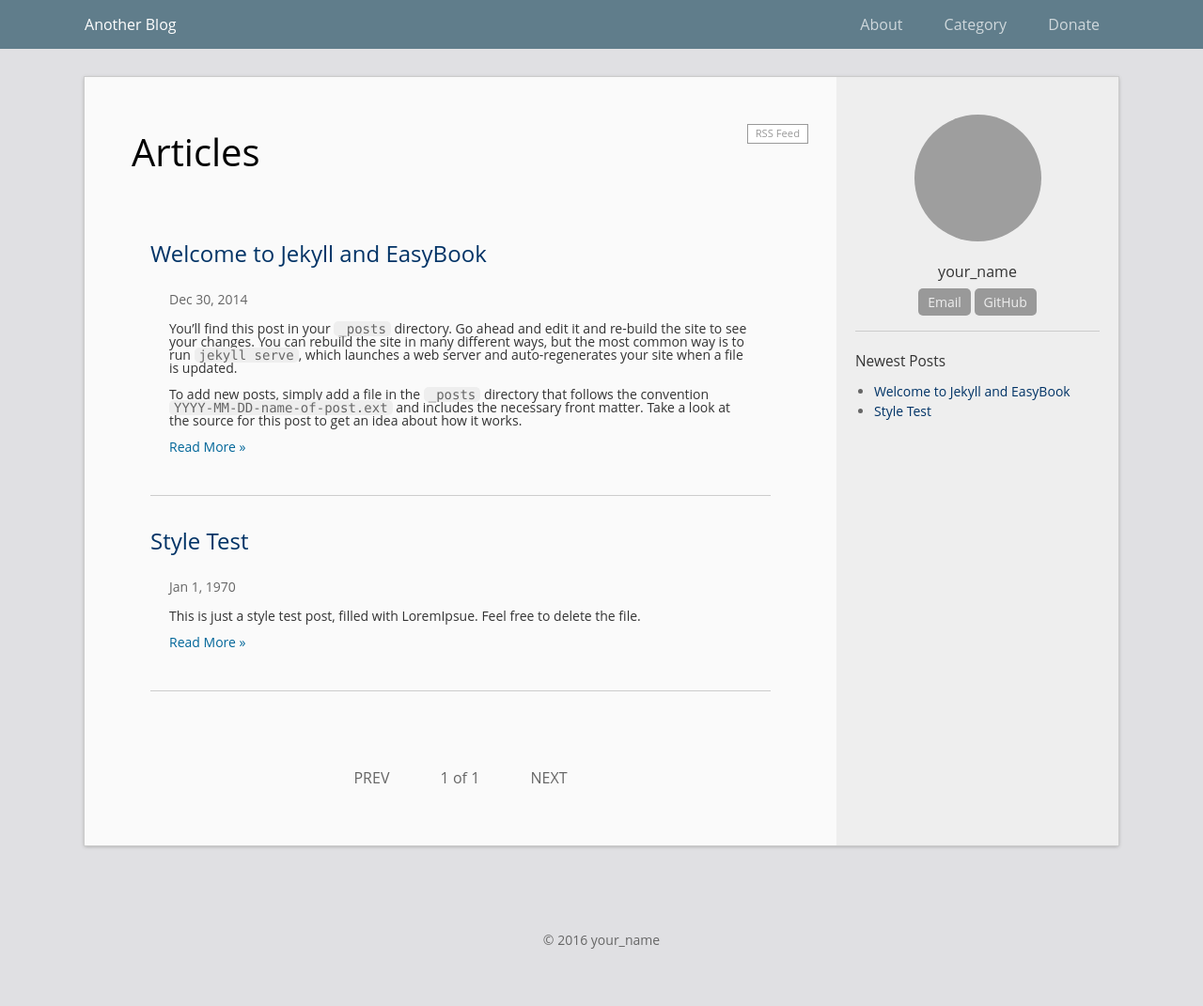
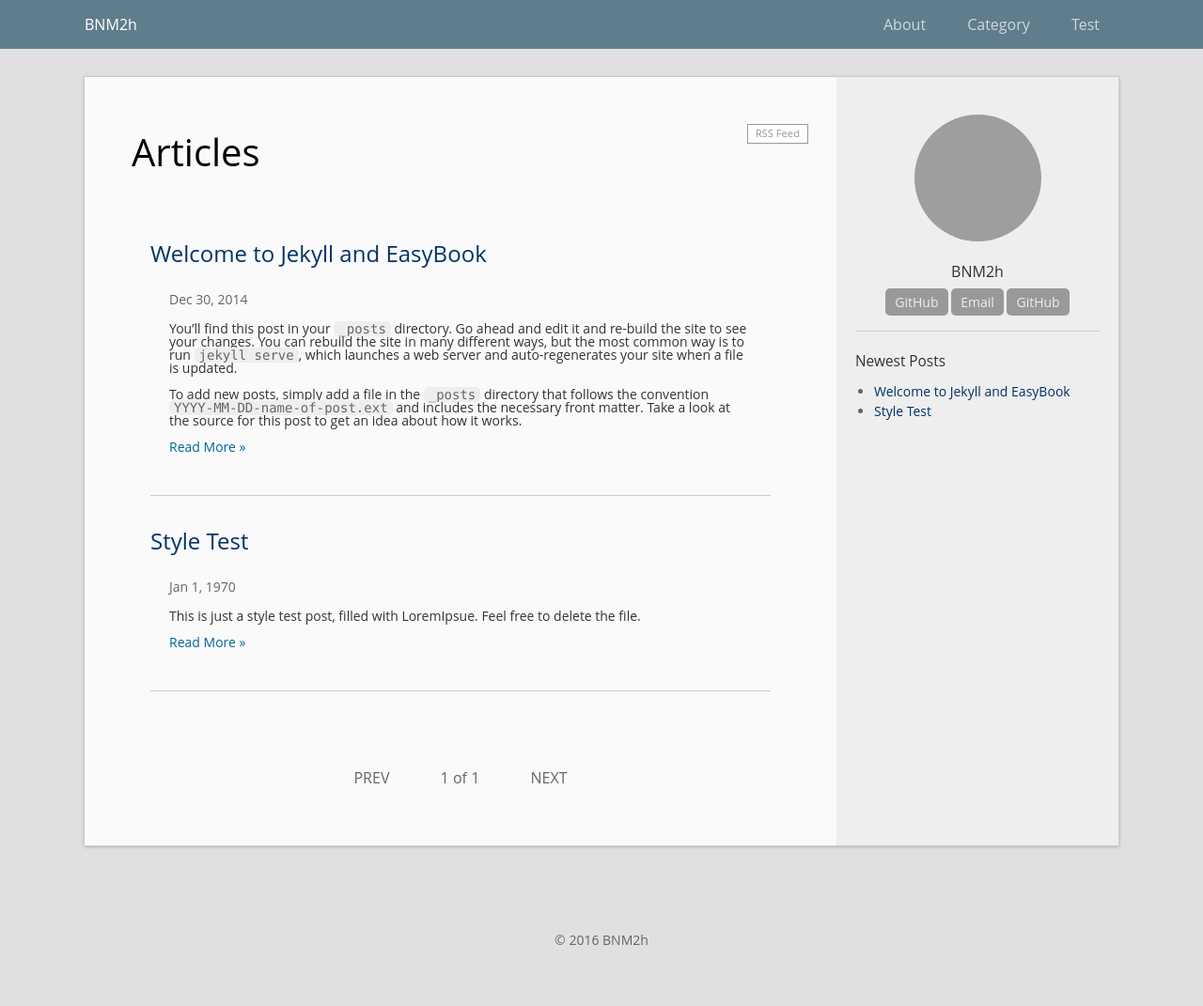
Before and after one commit to laobubu/jekyll-theme-EasyBook, a Jekyll site: the page built from index.html, in a window 1280 px wide. Shown: the whole page at 94% size. Built offline with Jekyll 4.4.1, drawn with Linux system fonts in a browser that asks for light colours; the list of posts is cut into pages by our own code; grey boxes are pictures that could not be loaded.

Commit message:
change _config.yml

```diff
--- a/_config.yml
+++ b/_config.yml
@@ -1,27 +1,23 @@
 # Site settings
-title: Another Blog
-url: "http://laobubu.github.io"    # the protocol and hostname of your site, eg. `http://laobubu.github.io`
-baseurl: "/jekyll-theme-EasyBook" # the prefix of your site uri, eg. `"/jekyll-theme-EasyBook"` or empty string `""`
+title: BNM2h
+url: "http://bnm2h.github.io"    # the protocol and hostname of your site, eg. `http://laobubu.github.io`
+baseurl: "" # the prefix of your site uri, eg. `"/jekyll-theme-EasyBook"` or empty string `""`
 #timezone: Asia/Chongqing
 description: >
-  One or more sentences introducing this blog.
+  Hello. We are BNM2h.
 
 # Your information
-email: your_email@example.com
-author: your_name
+email: curieuxjy@gmail.com
+author: BNM2h
 avatar: "//www.gravatar.com/avatar/your_email_md5?d=mm&s=135"
-profile: One sentence introducing yourself.
+profile: Hi.
 #twitter_username: twitter_username
-#github_username:  github_username
+github_username: BNM2h
 profile_links:
-  Email: "mailto:your_email@example.com"
-  GitHub: "https://github.com/laobubu/jekyll-theme-EasyBook"
+  Email: "curieuxjy@gmail.com"
+  GitHub: "https://github.com/BNM2h"
   # You can add more profile links above, or edit _includes/sidebar.html
 
-# Comment Service (Disqus or 多说)
-#  choose one and un-comment the line to active it
-#disqus_shortname: xxx   # get one: https://disqus.com/admin/signup/
-#duoshuo_shortname: xxx  # get one: http://duoshuo.com/create-site/
 
 excerpt_separator: <!--more-->
 
@@ -29,7 +25,7 @@ header:
   links:             # Links on the header. Link to in-site page with a slash as prefix
     About: /about/
     Category: /category/
-    Donate: https://laobubu.net/donate.html
+    Test: /test/
 
 permalink: /archivers/:title
 plugins:
```
